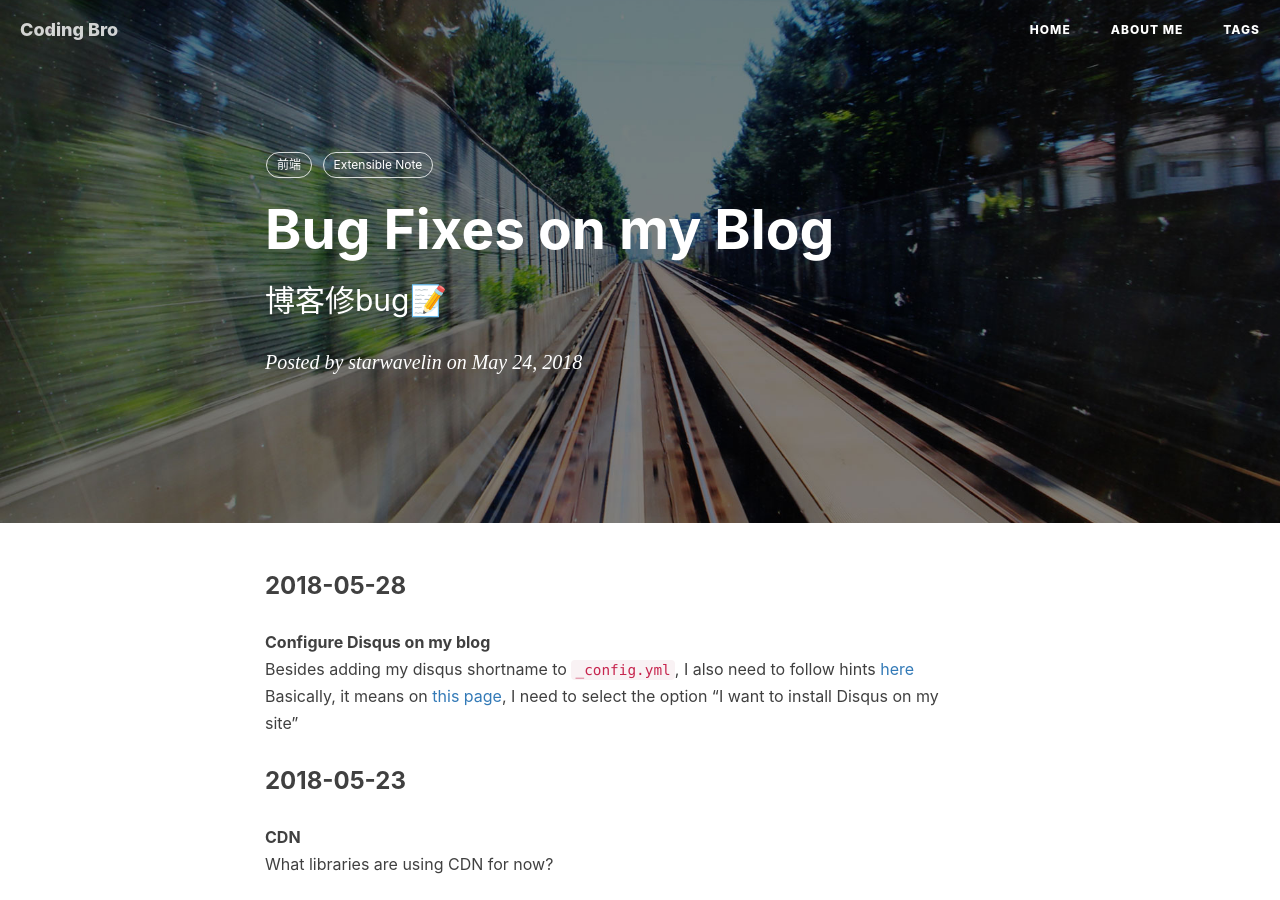
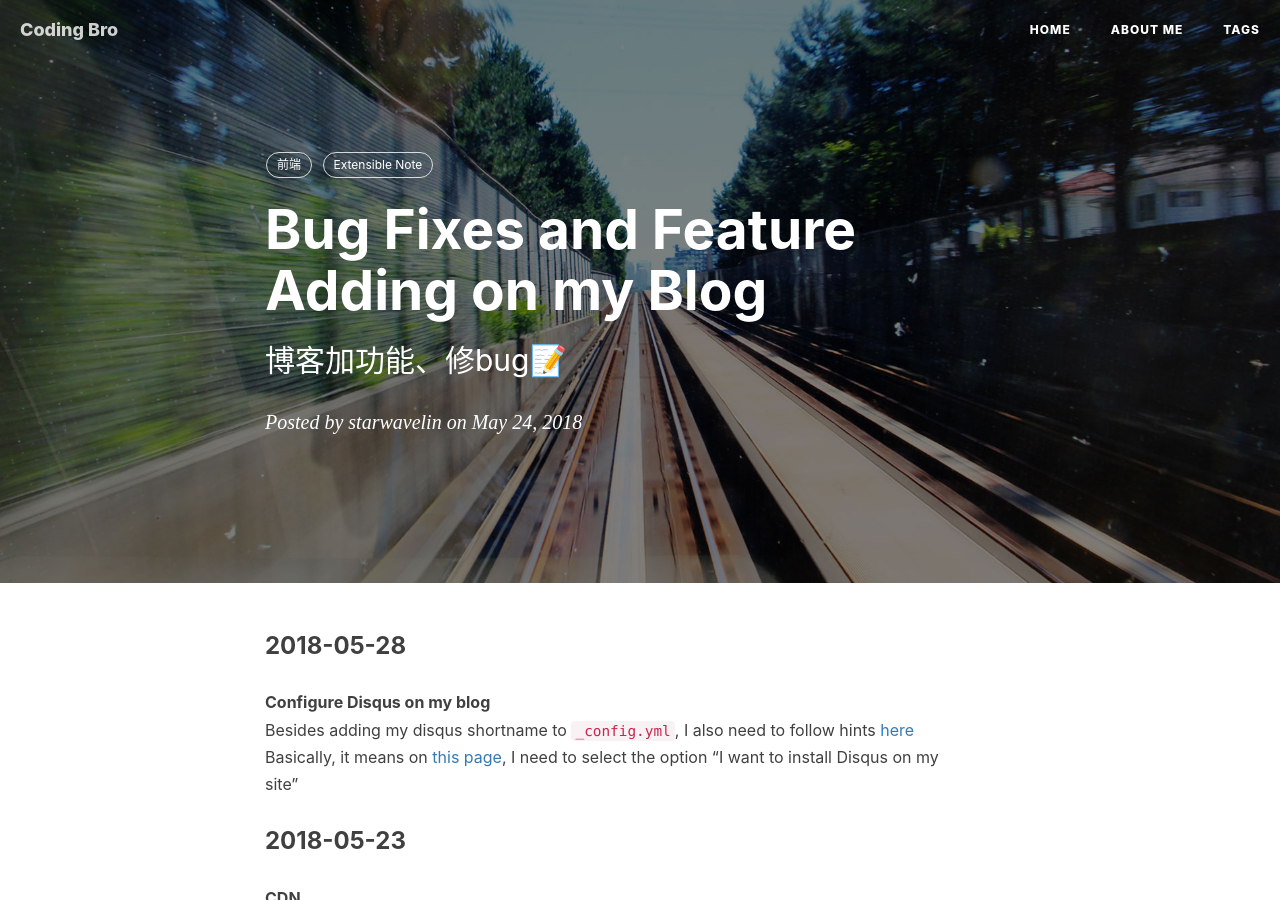
Before and after one commit to starwavelin/starwavelin.github.io, a Jekyll site: the page built from _posts/2018-05-24-bug-fixes-on-my-blog.md, in a window 1280 px wide and 900 px high. Built offline with Jekyll 4.4.1, drawn with Linux system fonts in a browser that asks for light colours; nearby versions of some CDN libraries; comment, search, counter and statistics services are not loaded.

Commit message:
fix article title for 2018-05-28

```diff
--- a/_posts/2018-05-24-bug-fixes-on-my-blog.md
+++ b/_posts/2018-05-24-bug-fixes-on-my-blog.md
@@ -1,7 +1,7 @@
 ---
 layout:     post
-title:      "Bug Fixes on my Blog"
-subtitle:   "博客修bug📝"
+title:      "Bug Fixes and Feature Adding on my Blog"
+subtitle:   "博客加功能、修bug📝"
 date:       2018-05-24
 author:     "starwavelin"
 header-img: "img/post-banner/post-bg-train-track.jpg"
```
